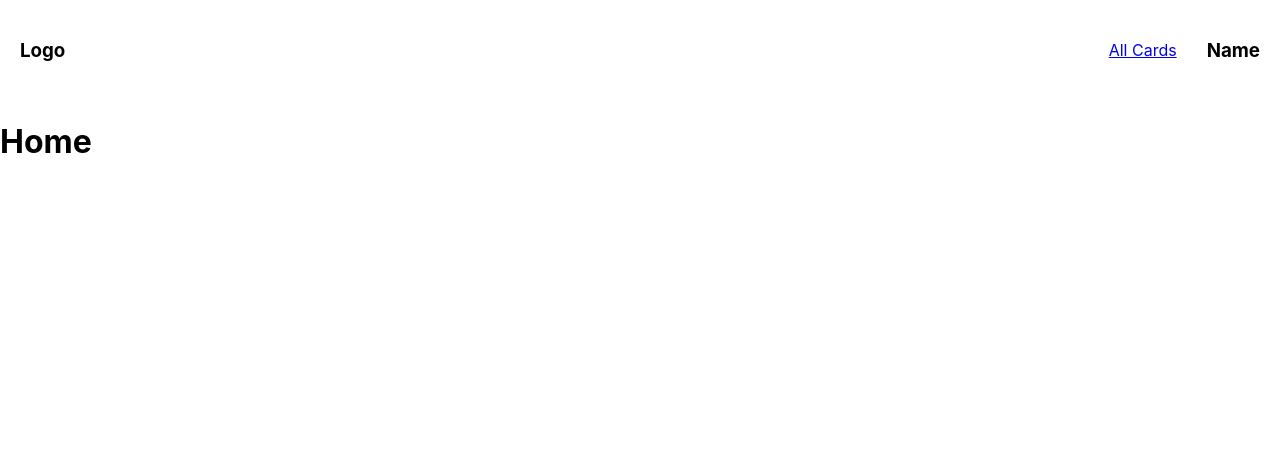
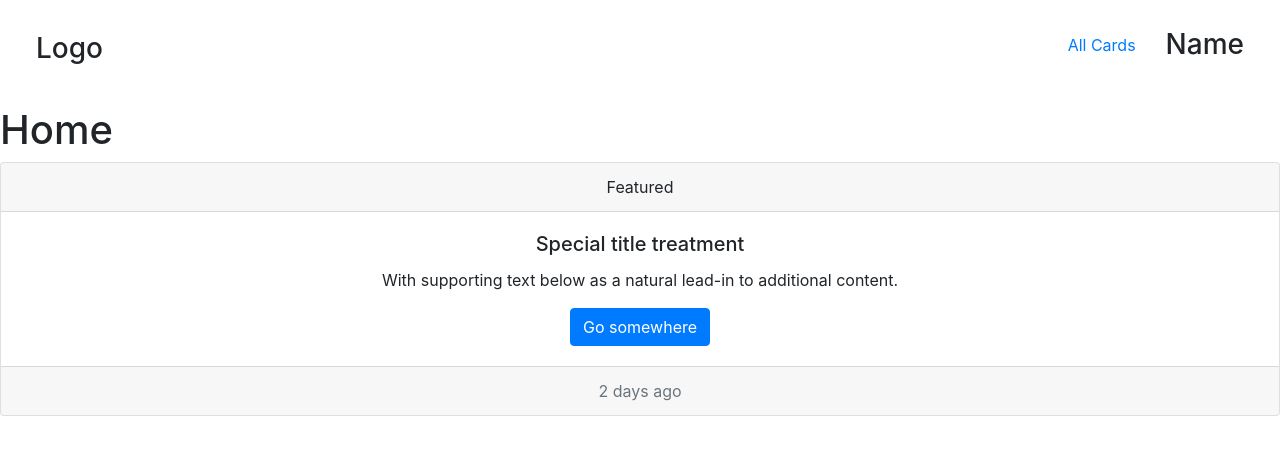
Before and after one commit to nguyenethan01/algoSR, a React (Create React App) app in the folder website/: page /home in a window 1280 px wide. Shown: the top 454 px of the page. Built offline with nearby package versions, Linux system fonts and the light colour scheme.

Commit message:
Barebones Card

```diff
--- a/website/package.json
+++ b/website/package.json
@@ -6,7 +6,9 @@
     "@testing-library/jest-dom": "^4.2.4",
     "@testing-library/react": "^9.5.0",
     "@testing-library/user-event": "^7.2.1",
+    "bootstrap": "^4.5.2",
     "react": "^16.13.1",
+    "react-bootstrap": "^1.3.0",
     "react-dom": "^16.13.1",
     "react-router-dom": "^5.2.0",
     "react-scripts": "3.4.3"
--- /dev/null
+++ b/website/src/components/ReviewCard/ReviewCard.js
@@ -0,0 +1,22 @@
+import React from 'react';
+import Card from 'react-bootstrap/Card';
+import Button from 'react-bootstrap/Button';
+
+function ReviewCard(){
+  return(
+  <Card className="text-center">
+    <Card.Header>Featured</Card.Header>
+      <Card.Body>
+        <Card.Title>Special title treatment</Card.Title>
+        <Card.Text>
+          With supporting text below as a natural lead-in to additional content.
+        </Card.Text>
+        <Button variant="primary">Go somewhere</Button>
+      </Card.Body>
+    <Card.Footer className="text-muted">2 days ago</Card.Footer>
+  </Card>
+
+  );
+}
+
+export default ReviewCard
--- a/website/src/views/App/App.js
+++ b/website/src/views/App/App.js
@@ -3,6 +3,7 @@ import './App.css';
 import Login from '../Login/Login';
 import SignUp from '../SignUp/SignUp';
 import Home from '../Home/Home';
+import 'bootstrap/dist/css/bootstrap.min.css';
 import {BrowserRouter as Router, Switch, Route} from 'react-router-dom';
 import { Link } from 'react-router-dom';
 
--- a/website/src/views/Home/Home.js
+++ b/website/src/views/Home/Home.js
@@ -1,13 +1,17 @@
 import React from 'react';
 import NavBar from '../../components/NavBar/NavBar';
 import { BrowserRouter as Router} from 'react-router-dom';
+import Reviewcard from '../../components/ReviewCard/ReviewCard'
 
 function Home() {
   return (
-    <Router>
-      <NavBar />
-      <h1>Home</h1>
-    </Router>
+    <div className="home">
+      <Router>
+        <NavBar />
+        <h1>Home</h1>
+      </Router>
+      <Reviewcard />
+    </div>
   );
 }
 
```
Also changed, not shown: 1 other file (tests, documents, lock files or other folders).
